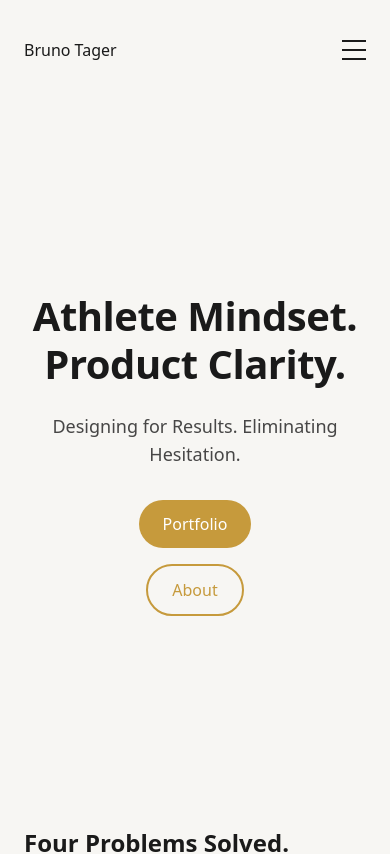
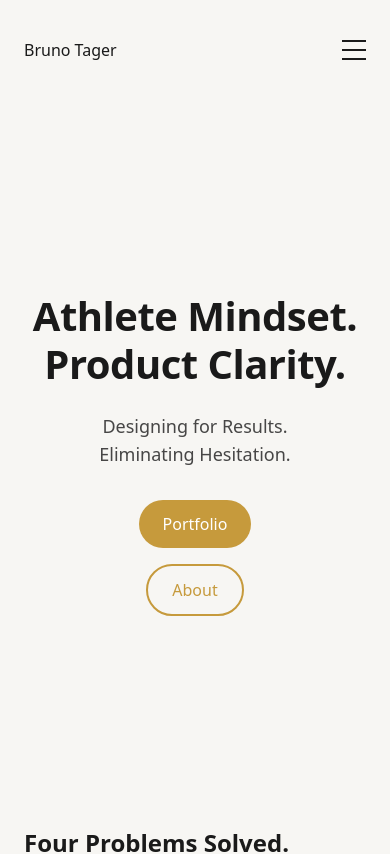
Before and after one commit to brunotager/portfolio, a Next.js app: page / in a window 390 px wide. Shown: the top 854 px of the page. Built offline with nearby package versions, Linux system fonts and the light colour scheme; a web font is replaced by a local one.

Commit message:
update mobile layout typography for headlines

```diff
--- a/src/app/about/page.tsx
+++ b/src/app/about/page.tsx
@@ -19,7 +19,10 @@ export default function AboutPage() {
         <div className="flex flex-col max-w-3xl w-full">
 
             {/* Intro section */}
-            <h2 className="mb-6 text-2xl md:text-[32px] font-semibold text-brand-text">Designing for Results. Eliminating Hesitation.</h2>
+            <h2 className="mb-6 text-2xl md:text-[32px] font-semibold text-brand-text">
+              <span className="block md:inline">Designing for Results. </span>
+              <span className="block md:inline">Eliminating Hesitation.</span>
+            </h2>
             <p className="mb-12 text-[18px] leading-[28px] text-brand-text font-medium">
               Whether it’s a fitness app or a complex AI workflow, my goal is the same: I remove the friction between a user’s intention and their end goal.
             </p>
--- a/src/app/page.tsx
+++ b/src/app/page.tsx
@@ -80,7 +80,8 @@ export default function Home() {
           Product Clarity.
         </h1>
         <p className="text-[18px] md:text-[22px] font-normal leading-[28px] md:leading-[32px] text-brand-text/80 mb-8 max-w-2xl">
-          Designing for Results. Eliminating Hesitation.
+          <span className="block md:inline">Designing for Results. </span>
+          <span className="block md:inline">Eliminating Hesitation.</span>
         </p>
         <div className="flex items-center gap-4 flex-col sm:flex-row">
           <Button href="#work">Portfolio</Button>
@@ -104,7 +105,10 @@ export default function Home() {
       {/* Case Studies Section */}
       <section id="work" className="scroll-mt-[64px] px-6 md:px-12 pt-16 pb-24 max-w-6xl mx-auto w-full">
         <div className="mb-16 max-w-3xl">
-          <h2 className="mb-6">Four Problems Solved. Sixteen Years of Results.</h2>
+          <h2 className="mb-6">
+            <span className="block md:inline">Four Problems Solved. </span>
+            <span className="block md:inline">Sixteen Years of Results.</span>
+          </h2>
           <p className="text-[18px] md:text-[20px] leading-[28px] md:leading-[30px] text-brand-text/80">
             These case studies are selected benchmarks from three careers spent turning complex friction into customer satisfaction. From managing Fortune 500 communications to creating high-impact systems, I focus on the decisions that delight the customer and drive the business forward.
           </p>
@@ -128,7 +132,10 @@ export default function Home() {
       <section id="about" className="scroll-mt-[64px] px-6 md:px-12 pt-16 pb-32 max-w-6xl mx-auto w-full bg-brand-bg">
         <div className="grid grid-cols-1 md:grid-cols-2 gap-12 md:gap-24 items-start">
           <div className="w-full">
-            <h2 className="mb-8">Designing for Results. Eliminating Hesitation.</h2>
+            <h2 className="mb-8">
+              <span className="block md:inline">Designing for Results. </span>
+              <span className="block md:inline">Eliminating Hesitation.</span>
+            </h2>
             {/* Aspect ratio container for potential headshot later */}
             <div className="relative aspect-[4/5] md:aspect-[3/4] overflow-hidden rounded-[16px] border border-border-light bg-border-light w-full">
               <Image
```
